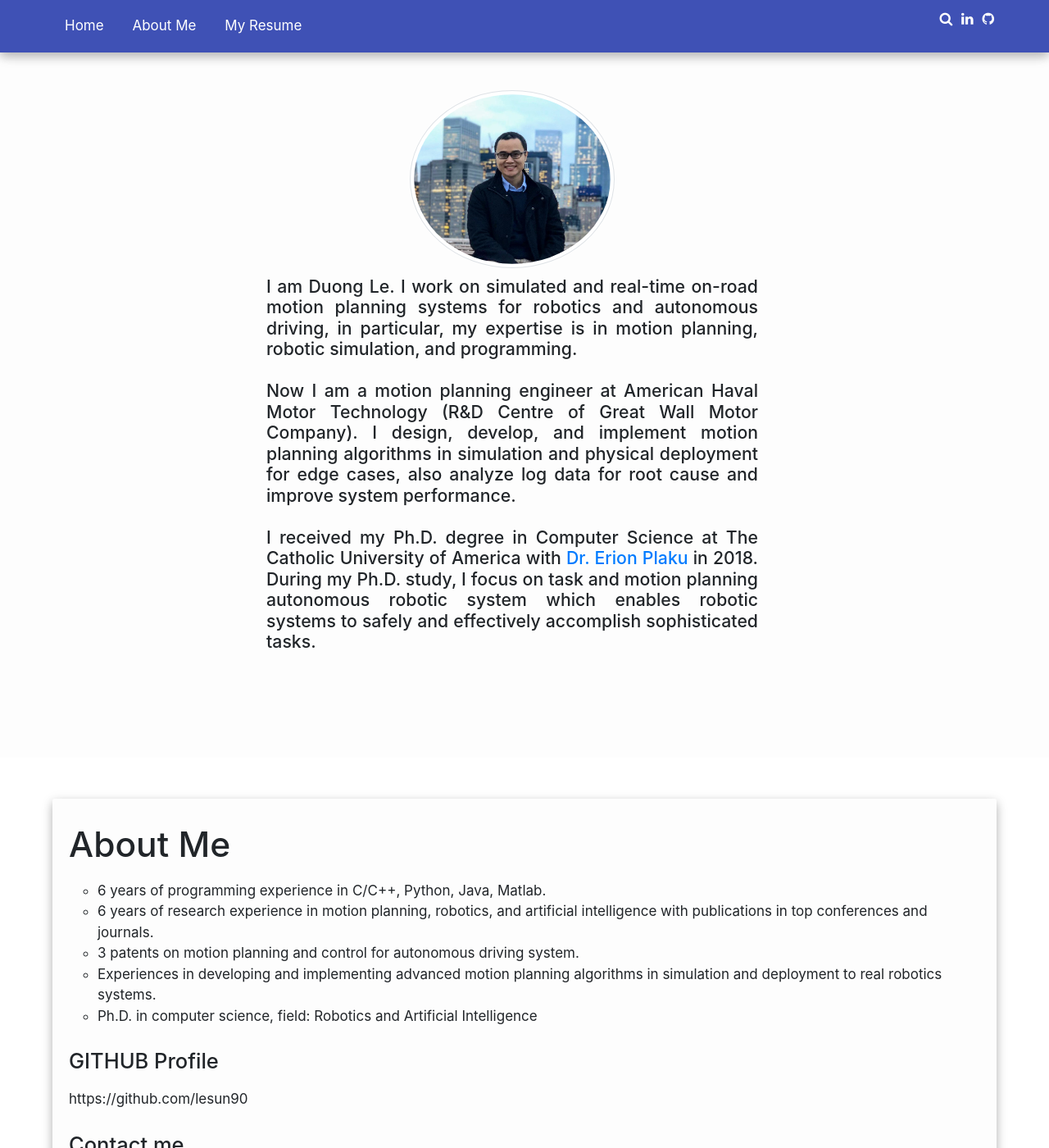
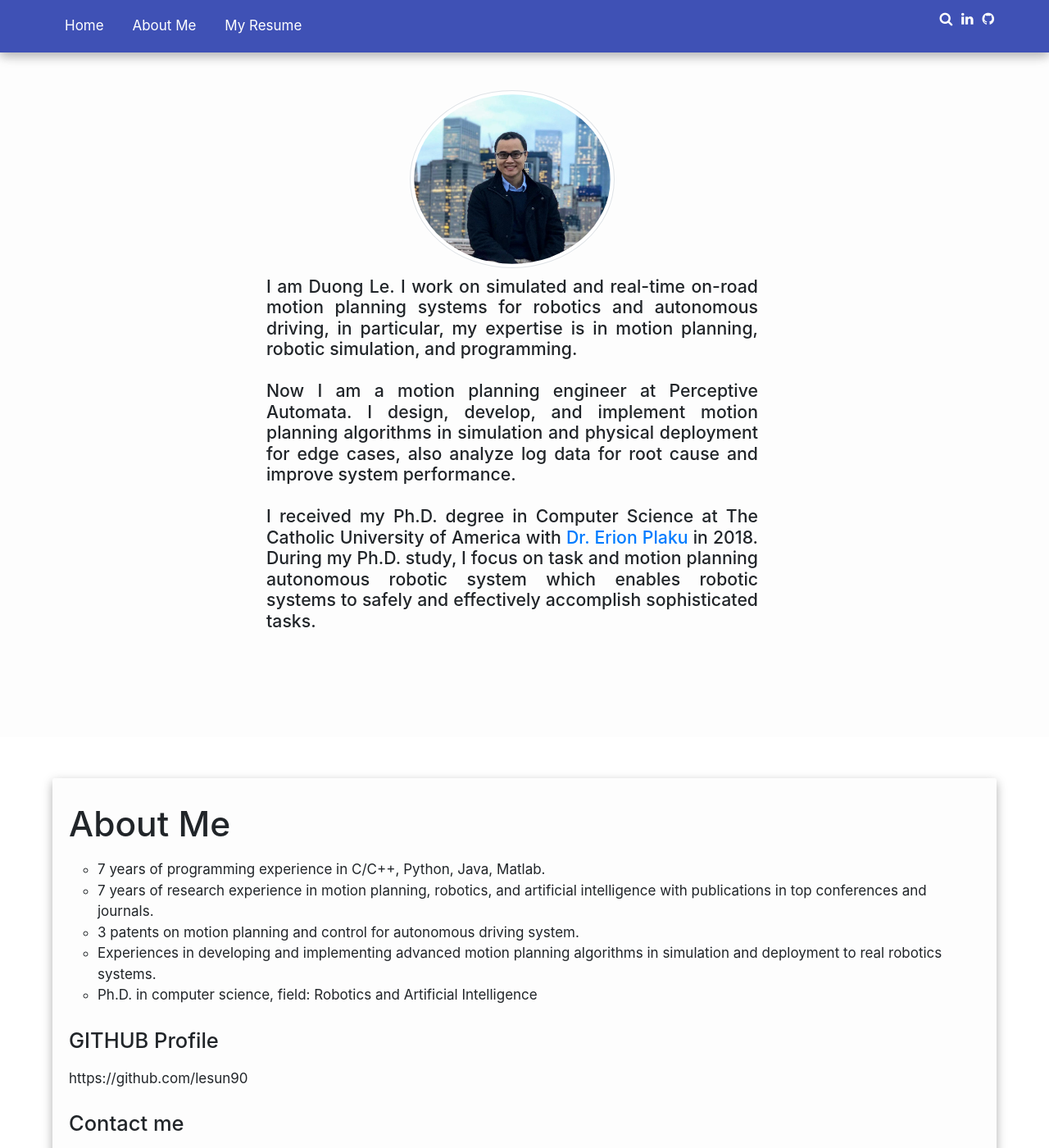
Before and after one commit to lesun90/lesun90.github.io, a Jekyll site: the page built from aboutme/index.md, in a window 1280 px wide and 1400 px high. Shown: the whole window at 82% size. Built offline with Jekyll 4.4.1, drawn with Linux system fonts in a browser that asks for light colours.

Commit message:
update job

```diff
--- a/_includes/header.html
+++ b/_includes/header.html
@@ -13,8 +13,7 @@
                 autonomous driving, in particular, my expertise is in motion planning, robotic simulation, and
                 programming.<br><br>
 
-                Now I am a motion planning engineer at American Haval Motor Technology (R&D Centre of Great Wall Motor
-                Company). I design, develop, and implement motion planning algorithms in simulation and physical
+                Now I am a motion planning engineer at Perceptive Automata. I design, develop, and implement motion planning algorithms in simulation and physical
                 deployment for edge cases, also analyze log data for root cause and improve system performance.<br><br>
 
                 I received my Ph.D. degree in Computer Science at The Catholic University of America with <a href="http://robotmotionplanning.org/">
--- a/aboutme/index.md
+++ b/aboutme/index.md
@@ -2,8 +2,8 @@
 layout: page-full
 title: About Me
 ---
-- 6 years of programming experience in C/C++, Python, Java, Matlab.
-- 6 years of research experience in motion planning, robotics, and artificial intelligence with publications in top conferences and journals.
+- 7 years of programming experience in C/C++, Python, Java, Matlab.
+- 7 years of research experience in motion planning, robotics, and artificial intelligence with publications in top conferences and journals.
 - 3 patents on motion planning and control for autonomous driving system.
 - Experiences in developing and implementing advanced motion planning algorithms in simulation and deployment to real robotics systems.
 - Ph.D. in computer science, field: Robotics and Artificial Intelligence
```
